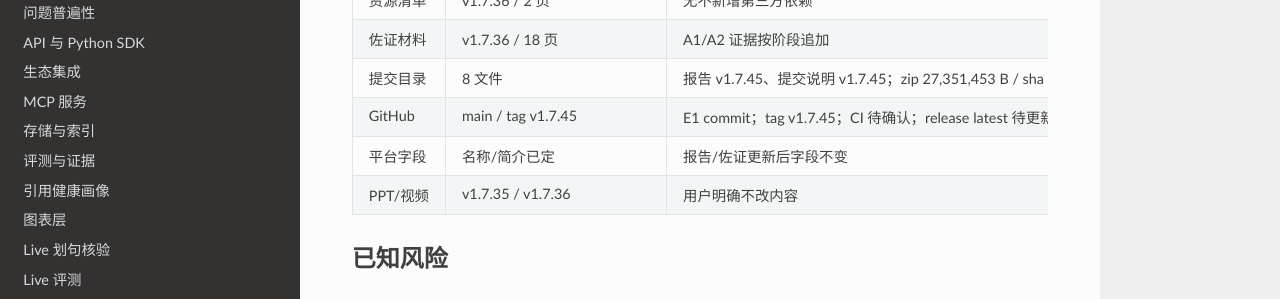
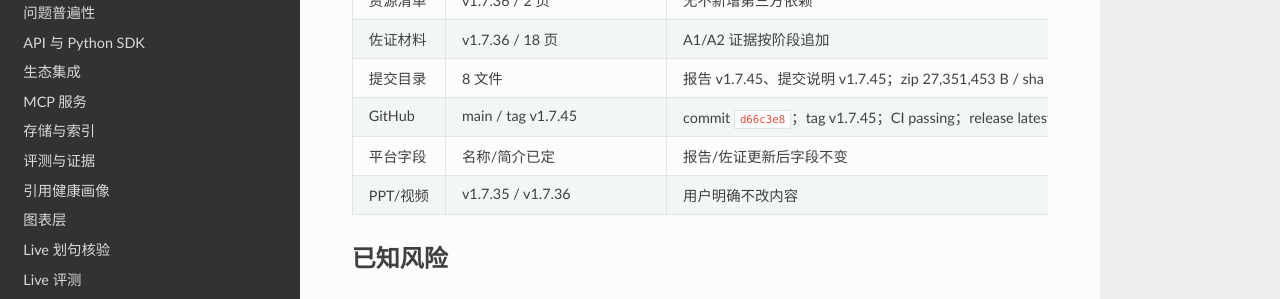
Before and after one commit to kkk431/citeguard-cn, an MkDocs documentation site: the page built from docs/materials_audit.md, in a window 1280 px wide and 978 px high. Shown: the part 314-613 px from the top of the window. Built offline with MkDocs 1.6.1, drawn with Linux system fonts in a browser that asks for light colours; nearby versions of some CDN libraries.

Commit message:
docs: record E1 release and submission zip

```diff
--- a/docs/materials_audit.md
+++ b/docs/materials_audit.md
@@ -8,7 +8,7 @@
 | 资源清单 | v1.7.36 / 2 页 | 无不新增第三方依赖 | 可保持 |
 | 佐证材料 | v1.7.36 / 18 页 | A1/A2 证据按阶段追加 | 后续阶段统一更新 |
 | 提交目录 | 8 文件 | 报告 v1.7.45、提交说明 v1.7.45；zip 27,351,453 B / sha `d1e8c3efae4cc4461b294bd255938624faea6ad08be4b6389c90b803dbf839bc` | 已更新 |
-| GitHub | main / tag v1.7.45 | E1 commit；tag v1.7.45；CI 待确认；release latest 待更新 | 部分完成 |
+| GitHub | main / tag v1.7.45 | commit `d66c3e8`；tag v1.7.45；CI passing；release latest 已改为 v1.7.45 | 已更新 |
 | 平台字段 | 名称/简介已定 | 报告/佐证更新后字段不变 | 待确认 |
 | PPT/视频 | v1.7.35 / v1.7.36 | 用户明确不改内容 | 保持 |
 
```
